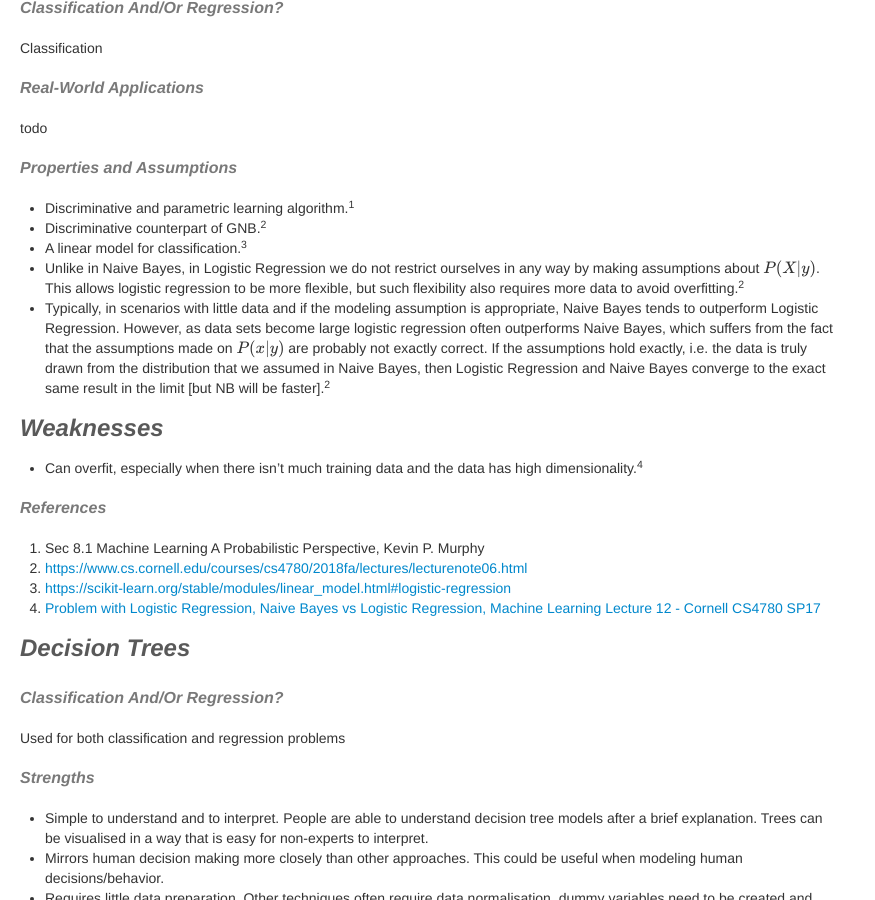
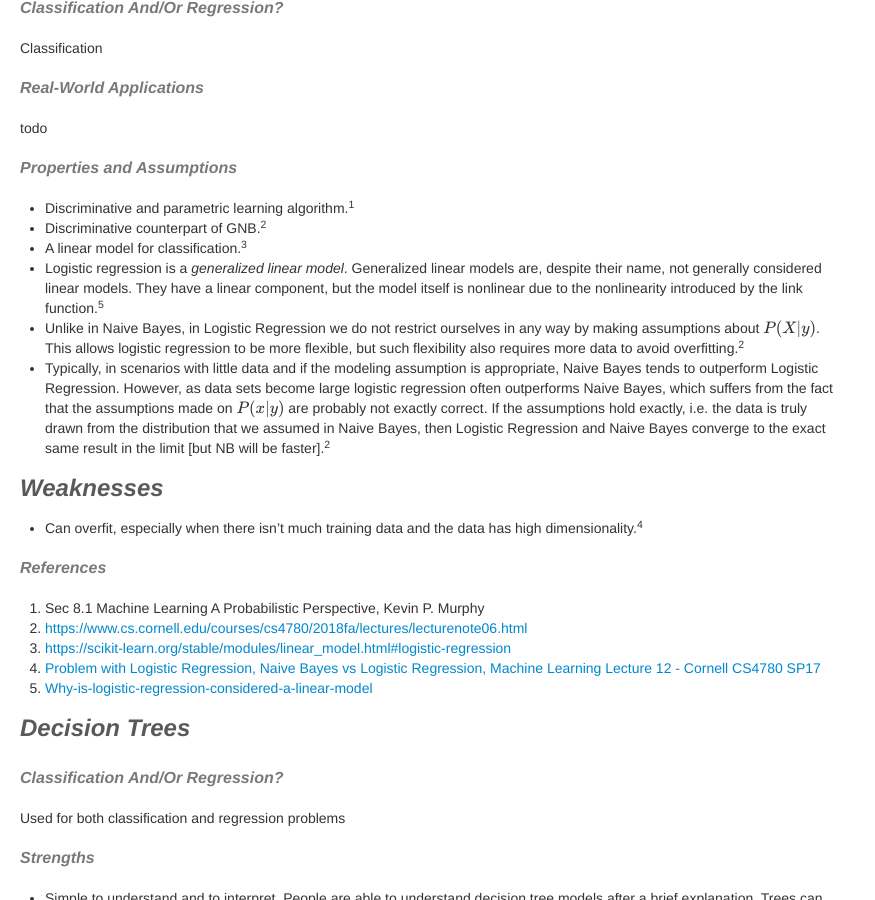
Before and after one commit to anuragkapur/anuragkapur.github.io, a Jekyll site: the page built from blog/engineering/_posts/2020-04-25-machine-learning-reference-guide.md, in a window 1280 px wide and 900 px high, scrolled down 5387 px. Shown: the whole window, without its empty margins (0-875 px from the left). Built offline with Jekyll 4.4.1, drawn with Linux system fonts in a browser that asks for light colours; formulas are drawn with MathJax 3; comment, search, counter and statistics services are not loaded.

Commit message:
Add note and reference regarding LR being a generalised linear model

```diff
--- a/blog/engineering/_posts/2020-04-25-machine-learning-reference-guide.md
+++ b/blog/engineering/_posts/2020-04-25-machine-learning-reference-guide.md
@@ -265,6 +265,9 @@ todo
 * Discriminative and parametric learning algorithm.<sup>1</sup>
 * Discriminative counterpart of GNB.<sup>2</sup>
 * A linear model for classification.<sup>3</sup>
+* Logistic regression is a *generalized linear model*. Generalized linear models are, despite their name, not generally
+considered linear models. They have a linear component, but the model itself is nonlinear due to the nonlinearity
+introduced by the link function.<sup>5</sup>
 * Unlike in Naive Bayes, in Logistic Regression we do not restrict ourselves in any way by making assumptions about
 $$P(X|y)$$. This allows logistic regression to be more flexible, but such flexibility also requires more data to avoid
 overfitting.<sup>2</sup>
@@ -282,6 +285,7 @@ Regression and Naive Bayes converge to the exact same result in the limit [but N
 2. [https://www.cs.cornell.edu/courses/cs4780/2018fa/lectures/lecturenote06.html](https://www.cs.cornell.edu/courses/cs4780/2018fa/lectures/lecturenote06.html)
 3. [https://scikit-learn.org/stable/modules/linear_model.html#logistic-regression](https://scikit-learn.org/stable/modules/linear_model.html#logistic-regression)
 4. [Problem with Logistic Regression, Naive Bayes vs Logistic Regression, Machine Learning Lecture 12 - Cornell CS4780 SP17](https://youtu.be/o6FfdP2uYh4?t=357)
+5. [Why-is-logistic-regression-considered-a-linear-model](https://www.quora.com/Why-is-logistic-regression-considered-a-linear-model)
 
 ## Decision Trees
 
```
